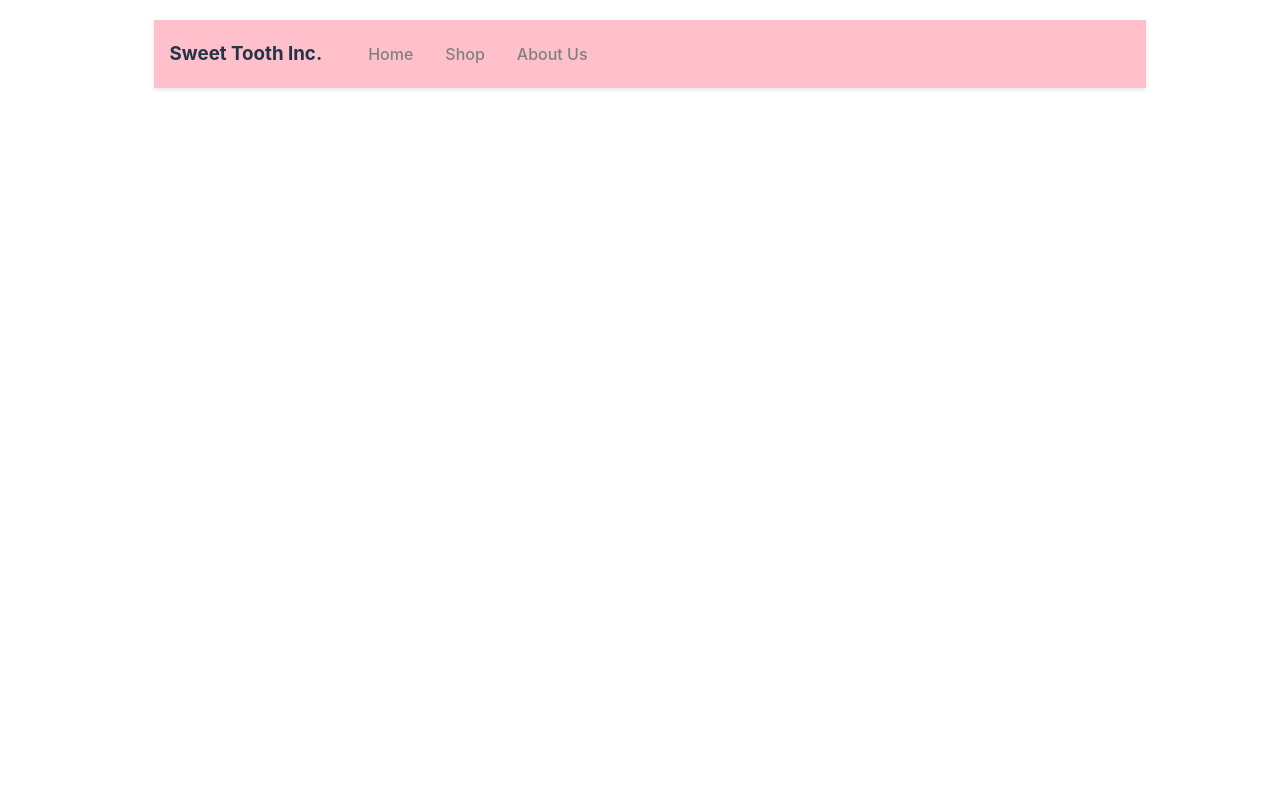
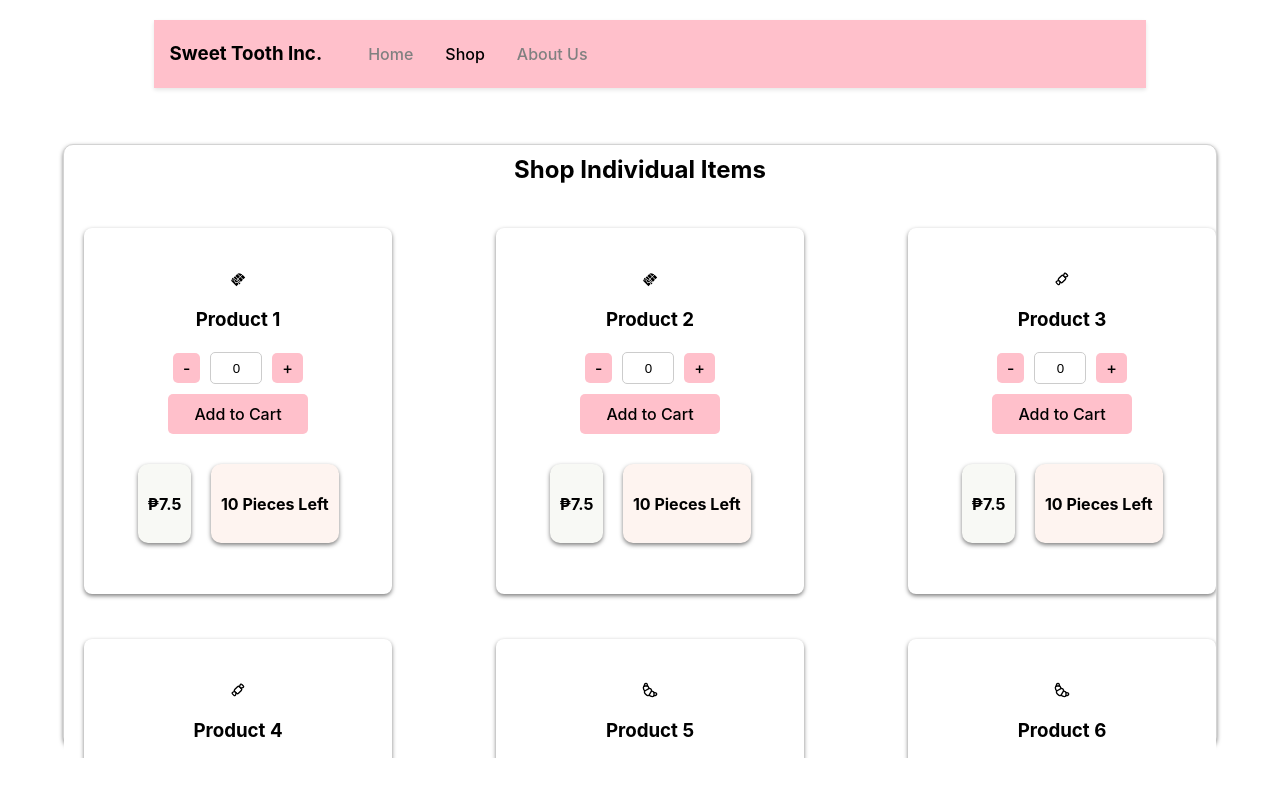
Before and after one commit to zookee76/https---github.com-zookee76-ITPROG-MCO, a React (Vite) app in the folder itprog-mco/: page /shoppage in a window 1280 px wide. Shown: the top 796 px of the page. Built offline with nearby package versions, Linux system fonts and the light colour scheme.

Commit message:
shop indiv items page

```diff
--- a/itprog-mco/components/Navbar/NavbarElements.jsx
+++ b/itprog-mco/components/Navbar/NavbarElements.jsx
@@ -47,6 +47,7 @@ export const NavMenu = styled.div`
 	display: flex;
 	align-items: center;
 	margin-right: -24px;
+	justify-content: space-between;
 	/* Second Nav */
 	/* margin-right: 24px; */
 	/* Third Nav */
--- a/itprog-mco/components/Navbar/index.jsx
+++ b/itprog-mco/components/Navbar/index.jsx
@@ -5,6 +5,7 @@ const Navbar = () => {
 
     const headingStyle = {
         marginRight: '30px',
+        color: 'black',
     };
 
     return (
@@ -15,7 +16,7 @@ const Navbar = () => {
                 <NavMenu>
                     <h3 style={headingStyle}>Sweet Tooth Inc.</h3>
                     <NavLink to="/homepage">Home</NavLink>
-                    <NavLink to="/shopage">Shop</NavLink>
+                    <NavLink to="/shoppage">Shop</NavLink>
                     <NavLink to="/aboutuspage">About Us</NavLink>
                 </NavMenu>
             </Nav>
--- /dev/null
+++ b/itprog-mco/components/counter.css
@@ -0,0 +1,27 @@
+.counter-container {
+    display: flex;
+    align-items: center;
+}
+
+.counter-button {
+    cursor: pointer;
+    margin: 0 5px;
+    padding: 5px 10px;
+    border: none;
+    background-color: pink;
+    color: black;
+    border-radius: 5px;
+    font-size: 16px;
+}
+
+.counter-input {
+    text-align: center;
+    width: 40px;
+    margin: 0 5px;
+    border: 1px solid #ccc;
+    border-radius: 5px;
+    padding: 5px;
+    height: 20px;
+    background-color: white;
+    color: black;
+}
--- /dev/null
+++ b/itprog-mco/components/counter.jsx
@@ -0,0 +1,33 @@
+import React, { useState } from 'react';
+import './counter.css';
+
+function Counter({ product, onCountChange }) {
+    const [count, setCount] = useState(product.initialCount || 0);
+
+    const increment = () => {
+      const newCount = count + 1;
+      setCount(newCount);
+      onCountChange(product.id, newCount);
+    };
+
+    const decrement = () => {
+      const newCount = count - 1;
+      setCount(newCount);
+      onCountChange(product.id, newCount);
+    };
+
+    return (
+      <div className="counter-container">
+        <button className="counter-button" onClick={decrement}>-</button>
+        <input
+          type="text"
+          className="counter-input"
+          value={count}
+          readOnly
+        />
+        <button className="counter-button" onClick={increment}>+</button>
+      </div>
+    );
+}
+
+export default Counter;
--- /dev/null
+++ b/itprog-mco/components/productList.css
@@ -0,0 +1,77 @@
+.product-container {
+    background-color: white;
+    width: 100%;
+    height: 100%;
+    display: flex;
+    gap: 15px;
+    flex-wrap: wrap;
+    overflow: auto;
+    justify-content: space-between;
+}
+
+.individual-product-container {
+    width: 268px;
+    height: 326px;
+    padding: 20px;
+    border-radius: 8px;
+    box-shadow: 0 2px 4px rgba(0, 0, 0, 0.5);
+    margin-bottom: 20px;
+    margin-top: 10px;
+    background-color: white;
+    overflow: hidden;
+    display: flex;
+    justify-content: center;
+    flex-direction: column;
+    margin-left: 20px;
+    align-items: center;
+}
+
+.icon-container {
+    display: flex;
+    justify-content: center;
+    width: 100%;
+}
+
+.price-stock-container {
+    display: flex;
+    justify-content: space-between;
+    flex-direction: row;
+    width: 75%;
+}
+
+.price-container {
+    background: #F8F9F5FF;
+    display: flex;
+    margin-top: 30px;
+    height: 50%;
+    align-items: center;
+    justify-content: space-between;
+    border-radius: 10px;
+    padding: 10px;
+    box-shadow: 0 2px 4px rgba(0, 0, 0, 0.5);
+}
+
+.stock-container {
+    display: flex;
+    margin-top: 30px;
+    height: 50%;
+    background: #FEF4F0FF;
+    align-items: center;
+    justify-content: space-between;
+    border-radius: 10px;
+    padding: 10px;
+    box-shadow: 0 2px 4px rgba(0, 0, 0, 0.5);
+}
+
+.add-to-cart-button {
+    padding: 10px 20px;
+    margin-top: 10px;
+    background-color: pink;
+    color: white;
+    border: none;
+    border-radius: 5px;
+    cursor: pointer;
+    font-size: 16px;
+    width: 140px;
+    color: black;
+}
--- /dev/null
+++ b/itprog-mco/components/productList.jsx
@@ -0,0 +1,64 @@
+import React, { useState } from 'react';
+import Counter from './counter';
+import './productList.css';
+import { BsFillCakeFill } from "react-icons/bs";
+import { GiChocolateBar } from "react-icons/gi";
+import { TbCandy } from "react-icons/tb";
+import { LuCroissant } from "react-icons/lu";
+
+function ProductList() {
+  const [productCounts, setProductCounts] = useState({});
+
+  const onCountChange = (productId, newCount) => {
+    setProductCounts(prevCounts => ({
+      ...prevCounts,
+      [productId]: newCount,
+    }));
+  };
+
+  const products = [
+    { id: 1, category: 1, name: 'Product 1', price: 7.5, stock: 10, initialCount: 0 },
+    { id: 2, category: 1, name: 'Product 2', price: 7.5, stock: 10, initialCount: 0 },
+    { id: 3, category: 2, name: 'Product 3', price: 7.5, stock: 10, initialCount: 0 },
+    { id: 4, category: 2, name: 'Product 4', price: 7.5, stock: 10, initialCount: 0 },
+    { id: 5, category: 3, name: 'Product 5', price: 7.5, stock: 10, initialCount: 0 },
+    { id: 6, category: 3, name: 'Product 6', price: 7.5, stock: 10, initialCount: 0 },
+    { id: 7, category: 4, name: 'Product 7', price: 7.5, stock: 10, initialCount: 0 },
+    { id: 8, category: 4, name: 'Product 8', price: 7.5, stock: 10, initialCount: 0 },
+  ]; /* THESE ARE TEMPORARY HARDCODED PRODUCT VALUES SINCE BACKEND NEEDS TO BE CODED */
+
+  return (
+    <div className="product-container">
+        {products.map(product => (
+            <div key={product.id} className="individual-product-container">
+                <div className="icon-container">
+                    {product.category == 1 && <GiChocolateBar />}
+                    {product.category == 2 && <TbCandy />}
+                    {product.category == 3 && <LuCroissant />}
+                    {product.category == 4 && <BsFillCakeFill />}
+                </div>
+                <h3>{product.name}</h3>
+                <Counter
+                    product={product}
+                    onCountChange={onCountChange}
+                />
+                <button className="add-to-cart-button">
+                    Add to Cart
+                </button>
+
+                <div className="price-stock-container">
+                    <div className="price-container">
+                        <h4>₱{product.price}</h4>
+                    </div>
+
+                    <div className="stock-container">
+                        <h4>{product.stock} Pieces Left</h4>
+                    </div>
+                </div>
+            </div>
+        ))}
+    </div>
+  );
+}
+
+export default ProductList;
--- a/itprog-mco/src/App.jsx
+++ b/itprog-mco/src/App.jsx
@@ -4,6 +4,7 @@ import SignInPage from "./pages/signinpage";
 import PlaceholderContainer from '../components/PlaceholderContainer';
 import CreateAccPage from "./pages/createaccpage";
 import HomePage from "./pages/homepage";
+import ShopPage from "./pages/shoppage";
 import Navbar from '../components/Navbar';
 import { useState } from 'react';
 
@@ -25,6 +26,7 @@ function App() {
           <Route path="/createaccpage" element={<PlaceholderContainer><CreateAccPage setShowNavbar={setShowNavbar}/></PlaceholderContainer>} />
           <Route path="/signinpage" element={<PlaceholderContainer><SignInPage setShowNavbar={setShowNavbar}/></PlaceholderContainer>} />
           <Route path="/homepage" element={<PlaceholderContainer><HomePage setShowNavbar={setShowNavbar}/></PlaceholderContainer>} />
+          <Route path="/shoppage" element={<PlaceholderContainer><ShopPage setShowNavbar={setShowNavbar}/></PlaceholderContainer>} />
         </Routes>
       </Router>
   );
--- a/itprog-mco/src/pages/homepage.css
+++ b/itprog-mco/src/pages/homepage.css
@@ -4,7 +4,7 @@
     margin: 0;
     padding: 0;
     text-align: center;
-    background-color: red;
+    background-color: white;
 }
 
 body {
@@ -16,8 +16,10 @@ body {
 .home-fullscreen {
     height: 100vh;
     width: 100vw;
-    background-color: red;
+    background-color: white;
     justify-content: center;
     align-items: center;
     display: flex;
+    color: black;
+    font-weight: bold;
 }
--- a/itprog-mco/src/pages/homepage.jsx
+++ b/itprog-mco/src/pages/homepage.jsx
@@ -1,6 +1,6 @@
 import React, { useState, useLayoutEffect } from 'react';
 import { useNavigate } from "react-router-dom";
-import './signinpage.css';
+import './homepage.css';
 
 function homepage({ setShowNavbar }) {
 
@@ -10,7 +10,7 @@ function homepage({ setShowNavbar }) {
 
     return (
         <div className="home-fullscreen">
-            hi
+            Welcome to Sweet Tooth Inc.
         </div>
     );
 }
--- /dev/null
+++ b/itprog-mco/src/pages/shoppage.css
@@ -0,0 +1,54 @@
+#root {
+    width: 100vw;
+    height: 100vh;
+    margin: 0;
+    padding: 0;
+    text-align: center;
+    background-color: white;
+}
+
+body {
+    overflow: hidden;
+    margin: 0;
+    padding: 0;
+}
+
+.shop-fullscreen {
+    height: 100vh;
+    width: 100vw;
+    background-color: white;
+    justify-content: center;
+    align-items: center;
+    display: flex;
+    flex-direction: column;
+    color: black;
+}
+
+.shop-container {
+    height: 75%;
+    width: 90%;
+    background-color: white;
+    margin-top: 65px;
+    box-shadow: 0 2px 4px rgba(0, 0, 0, 0.5);
+    border-radius: 10px;
+    border: 0.4px solid lightgray;
+    display: flex;
+    flex-direction: column;
+    margin-top: 90px;
+    justify-content: center;
+}
+
+.shop-header {
+    display: flex;
+    justify-content: center;
+    text-align: center;
+    font-weight: bold;
+    margin-bottom: 10px;
+}
+
+.shop-products {
+    display: flex;
+    width: 100%;
+    height: 90%;
+    background-color: red;
+}
--- /dev/null
+++ b/itprog-mco/src/pages/shoppage.jsx
@@ -0,0 +1,33 @@
+import React, { useState, useLayoutEffect } from 'react';
+import { useNavigate } from "react-router-dom";
+import './shoppage.css';
+import ProductList from '/components/productList';
+
+function shoppage({ setShowNavbar }) {
+
+    useLayoutEffect(() => {
+        setShowNavbar(true);
+    }, [])
+
+    const [count, setCount] = useState(0);
+
+    const increment = () => setCount(prevCount => prevCount + 1);
+    const decrement = () => setCount(prevCount => prevCount - 1);
+
+    return (
+        <div className="shop-fullscreen">
+            <div className="shop-container">
+                <div className="shop-header">
+                    <h2>Shop Individual Items</h2>
+                </div>
+
+                <div className="shop-products">
+                    <ProductList />
+                </div>
+
+            </div>
+        </div>
+    );
+}
+
+export default shoppage;
```
